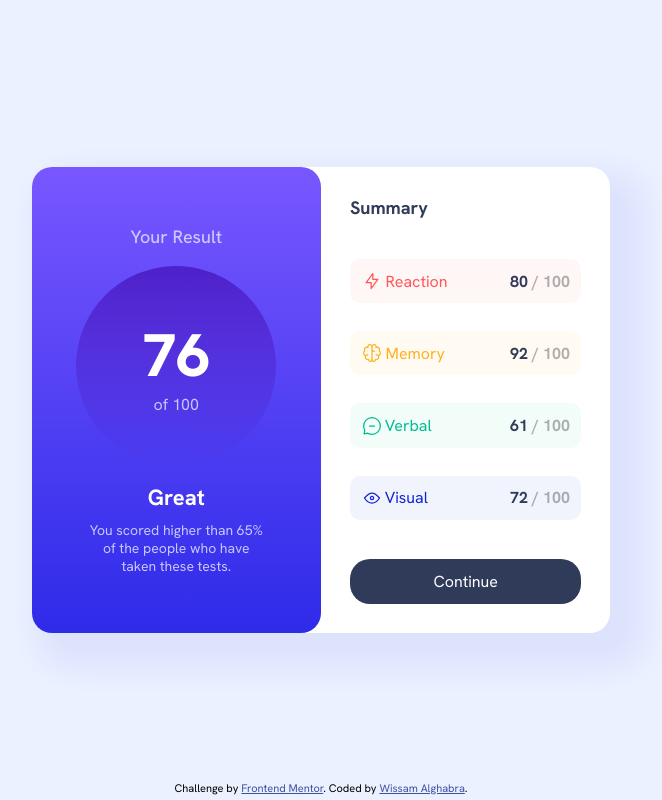
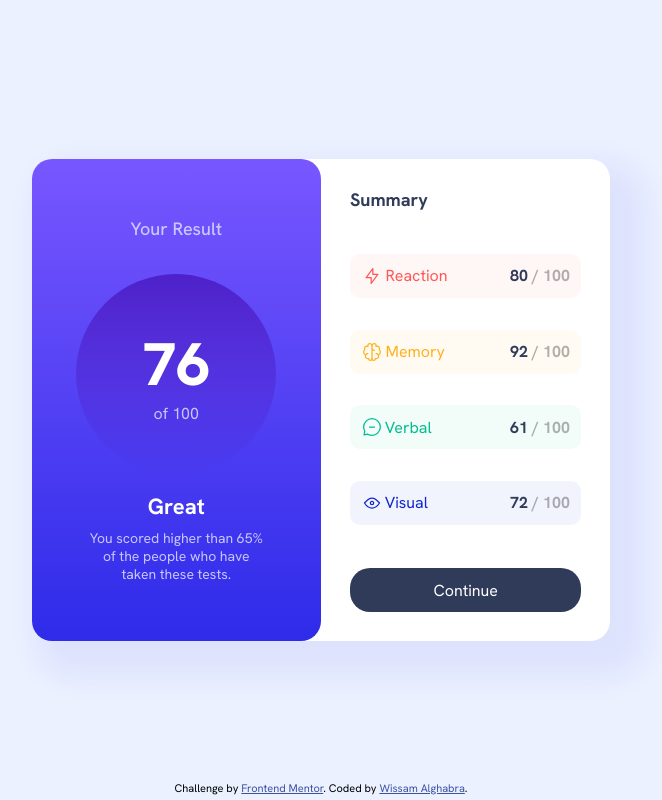
Before and after one commit to wis-agh64/frontendmentor, a plain HTML site: page results-summary-component-main/index.html in a window 1280 px wide. Shown: the whole page, without its empty margins (319-981 px from the left). Drawn offline with Linux system fonts and the light colour scheme.

Commit message:
fix margin

```diff
--- a/results-summary-component-main/index.html
+++ b/results-summary-component-main/index.html
@@ -18,7 +18,7 @@
   <div id="main" class="height-sm-100 width-sm-100 flex flex-sm-col border-radius-20 bg-white shadow">
     <div id="resultPanel" class="width-50 width-sm-100 p-10 border-radius-20 bg-grad-slate-royal flex flex-column flex-align-center flex-justify-space-between text-center">
       <div class="fg-light-lavender mb-10 text-medium text-bold">Your Result</div>
-      <div id="resultCircle" class="flex flex-column flex-align-center flex-justify-center bg-grad-violet-persian border-circular p-20 mb-10">
+      <div id="resultCircle" class="flex flex-column flex-align-center flex-justify-center bg-grad-violet-persian border-circular p-20 mb-10 mt-10">
         <div class="fg-white text-largest text-boldest">76</div>
         <div class="fg-light-lavender">of 100</div>
       </div>
```
